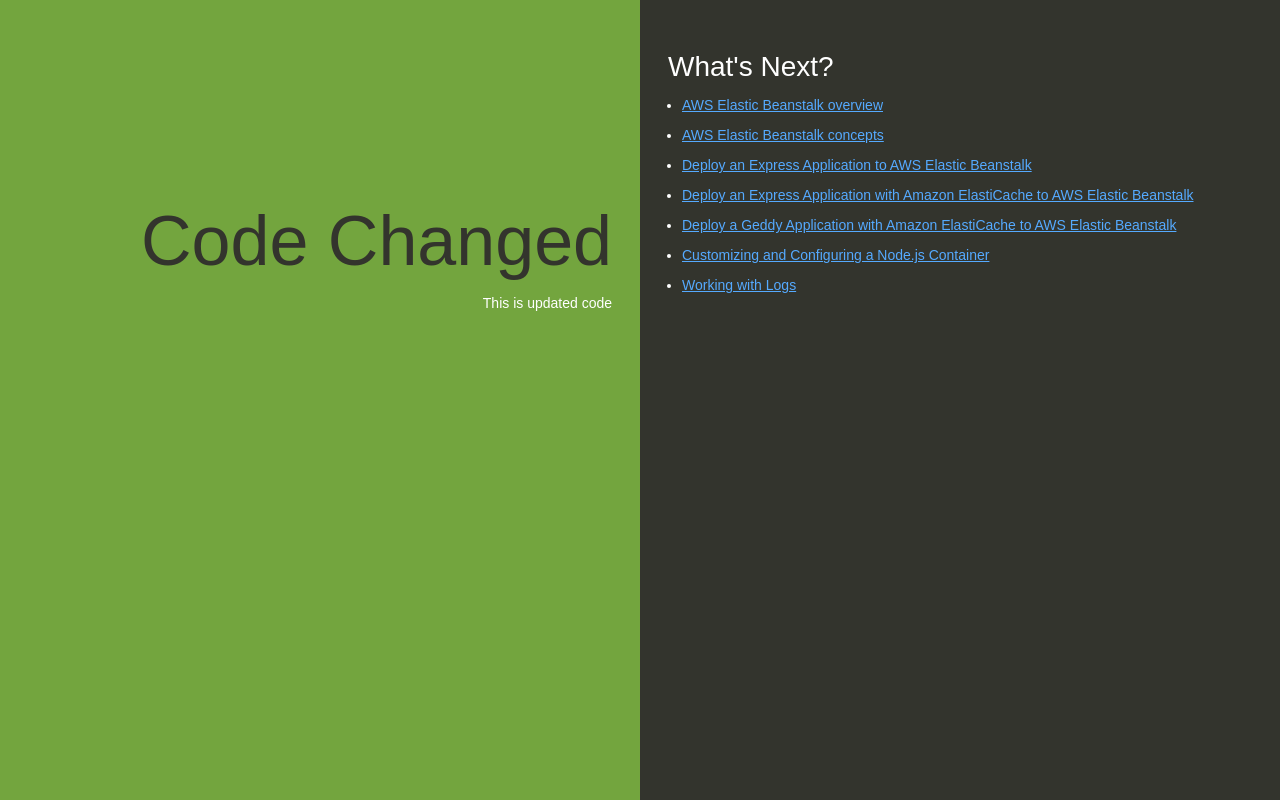
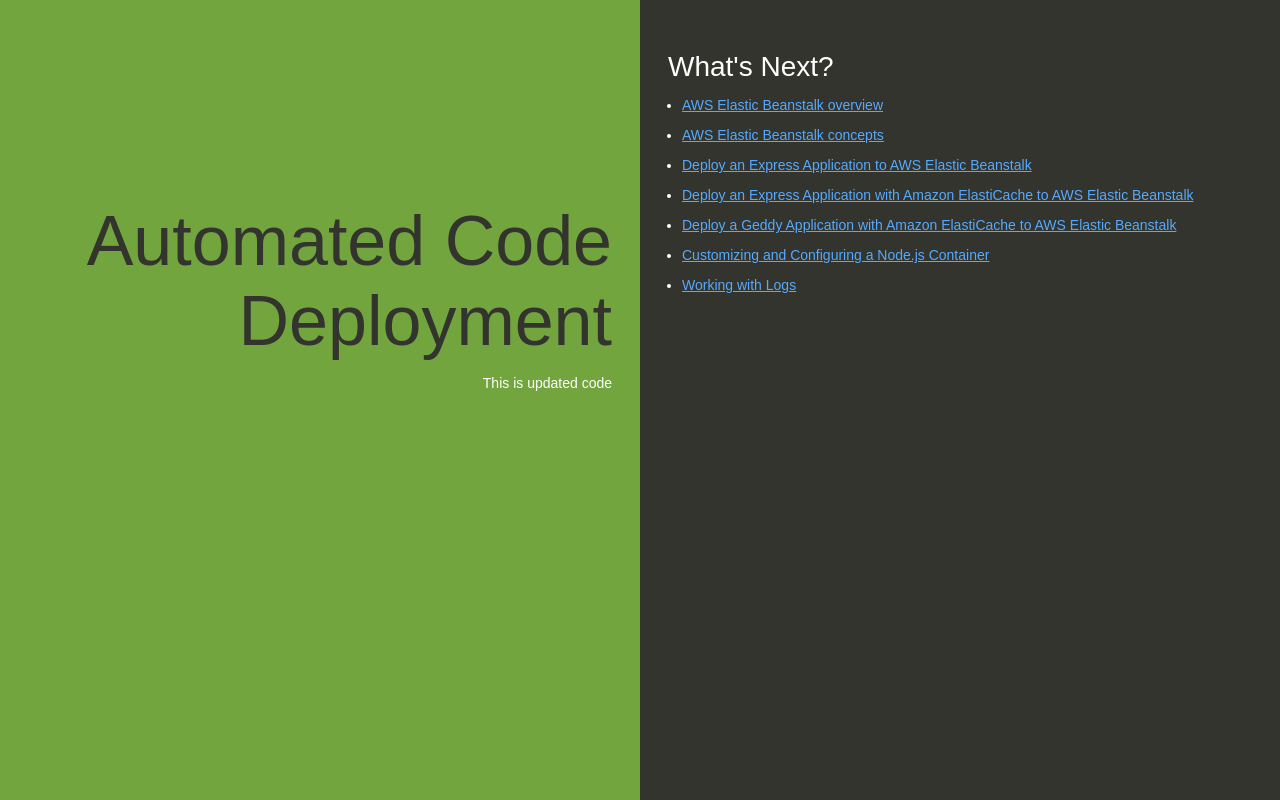
Before and after one commit to AJAYPANA/Ajdemorepository, a website: page index.html in a window 1280 px wide. Drawn offline with Linux system fonts and the light colour scheme.

Commit message:
Add files via upload

```diff
--- a/index.html
+++ b/index.html
@@ -74,7 +74,7 @@
   </head>
   <body>
     <div class="textColumn">
-      <h1>Code Changed</h1>
+      <h1>Automated Code Deployment</h1>
       <p>This is updated code</p>
     </div>
     <div class="linksColumn">
```
